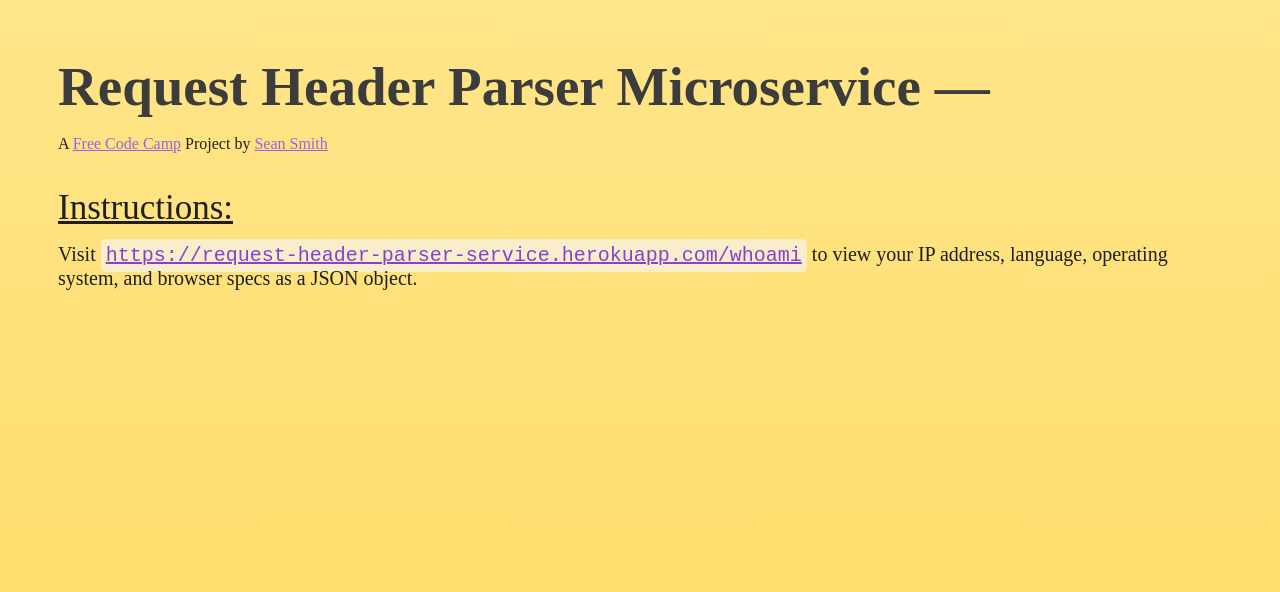
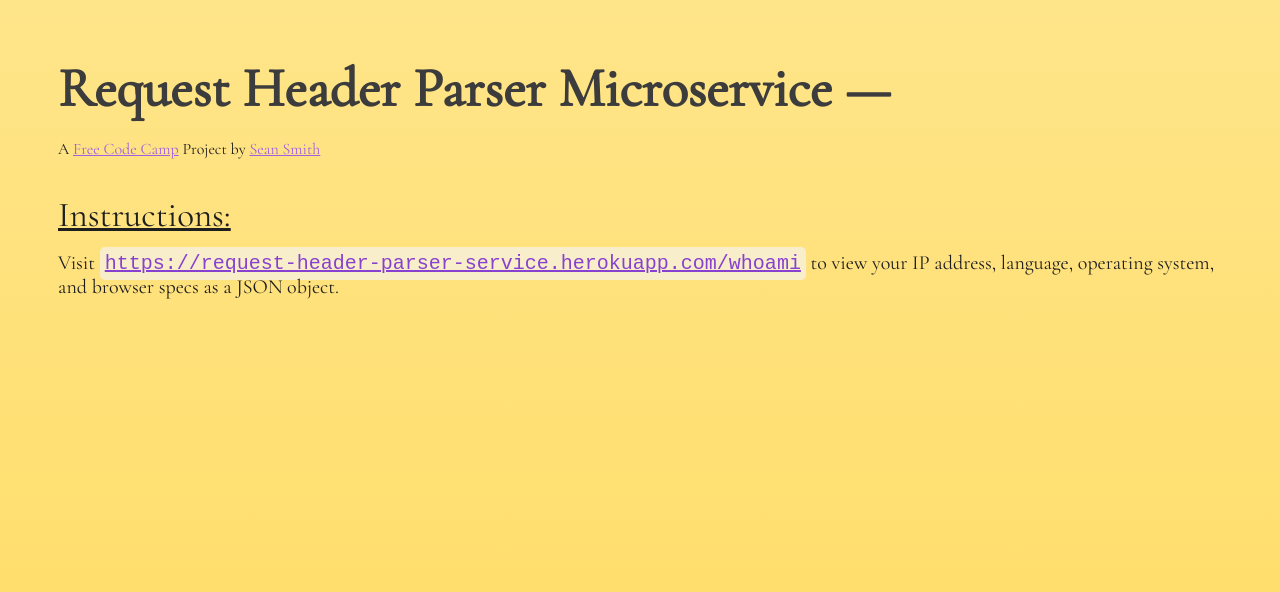
Before and after one commit to bonham000/parser_microservice, a website: page client/index.html in a window 1280 px wide. Drawn offline with nearby package versions, Linux system fonts and the light colour scheme.

Commit message:
updated fonts

```diff
--- a/client/css/style.css
+++ b/client/css/style.css
@@ -6,7 +6,7 @@ body {
     background-size: cover;
     background-repeat: no-repeat;
     color: rgb(60, 60, 60);
-    font-family: Avenir;
+    font-family: 'Cormorant Garamond', serif;
     padding: 10px 50px 50px 50px;
 }
 .title {
--- a/client/index.html
+++ b/client/index.html
@@ -5,6 +5,10 @@
     <head>
         <meta charset="UTF-8">
         <title>Header Parser Microservice</title>
+
+        <link href="https://fonts.googleapis.com/css?family=Cormorant+Garamond" rel="stylesheet">
+
+
         <link rel="stylesheet" href="/client/css/style.css" type="text/css" />
 
     </head>
```
